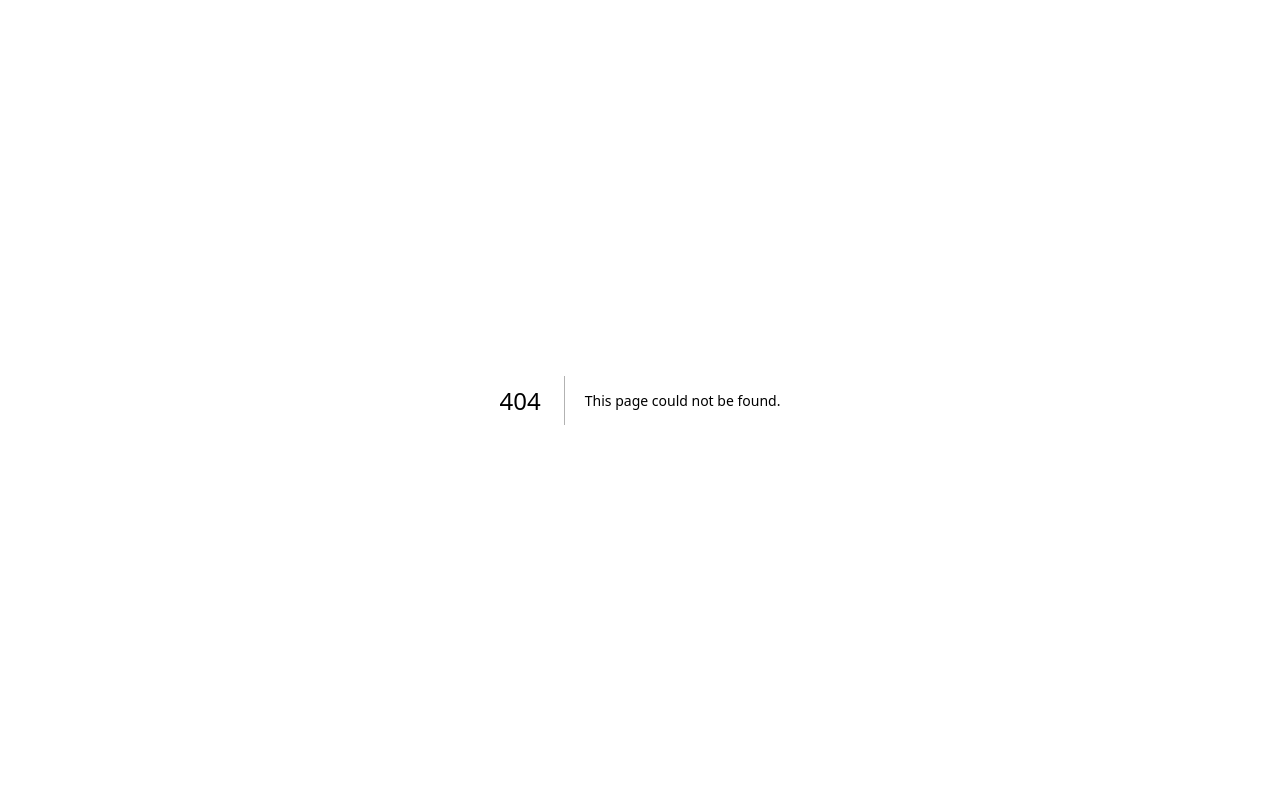
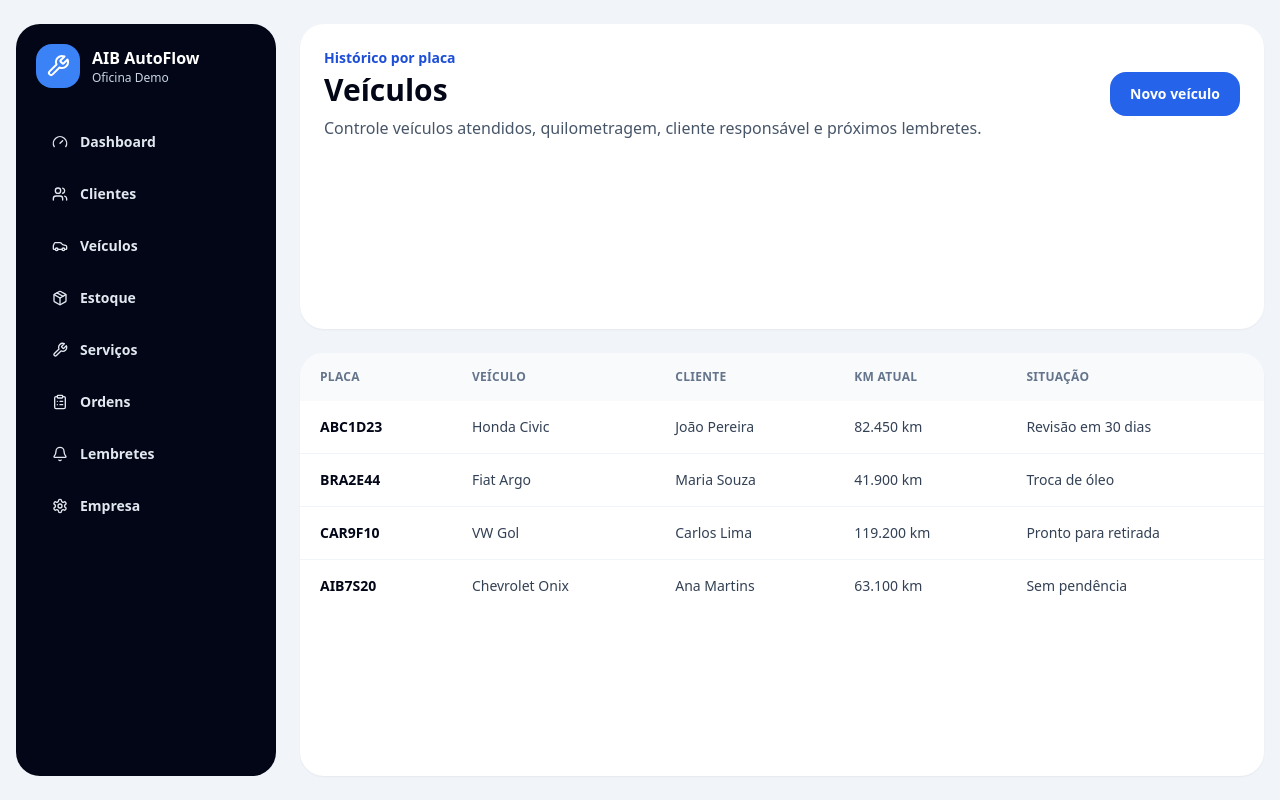
Before and after one commit to anjobrito/ajb-autoflow, a Next.js app: page /veiculos in a window 1280 px wide. Before the commit this address had no page. Built offline with nearby package versions, Linux system fonts and the light colour scheme.

Commit message:
feat: add vehicles page

```diff
--- /dev/null
+++ b/app/veiculos/page.tsx
@@ -0,0 +1,24 @@
+import { AppShell } from "@/components/app-shell";
+import { DataTable } from "@/components/data-table";
+import { PageHeader } from "@/components/page-header";
+
+const rows = [
+  ["ABC1D23", "Honda Civic", "João Pereira", "82.450 km", "Revisão em 30 dias"],
+  ["BRA2E44", "Fiat Argo", "Maria Souza", "41.900 km", "Troca de óleo"],
+  ["CAR9F10", "VW Gol", "Carlos Lima", "119.200 km", "Pronto para retirada"],
+  ["AIB7S20", "Chevrolet Onix", "Ana Martins", "63.100 km", "Sem pendência"],
+];
+
+export default function VeiculosPage() {
+  return (
+    <AppShell>
+      <PageHeader
+        eyebrow="Histórico por placa"
+        title="Veículos"
+        description="Controle veículos atendidos, quilometragem, cliente responsável e próximos lembretes."
+        actionLabel="Novo veículo"
+      />
+      <DataTable columns={["Placa", "Veículo", "Cliente", "Km atual", "Situação"]} rows={rows} />
+    </AppShell>
+  );
+}
```
